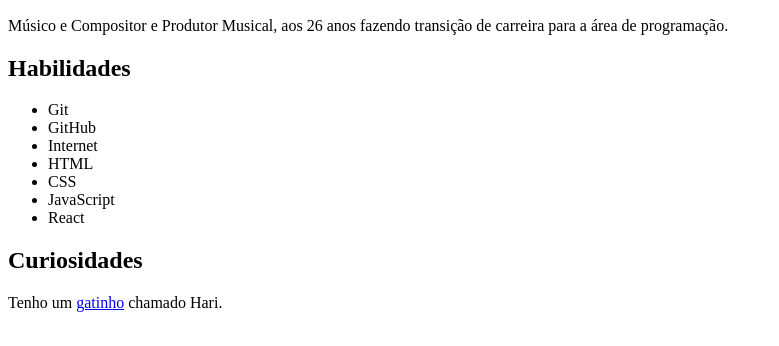
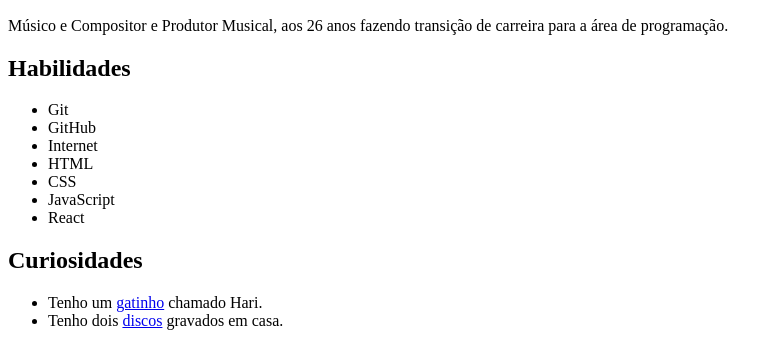
Before and after one commit to lucasrodrigges/lucasrodrigges.github.io, a plain HTML site: page index.html in a window 1280 px wide. Shown: the part 476-822 px from the top of the page, without its empty margins (0-779 px from the left). Drawn offline with Linux system fonts and the light colour scheme.

Commit message:
adicionando informações sobre curiosidades

```diff
--- a/index.html
+++ b/index.html
@@ -26,7 +26,10 @@
       <li>React</li>
     </ul>
     <h2>Curiosidades</h2>
-    <p>Tenho um <a href="https://raw.githubusercontent.com/lucasrodrigges/portfolio/main/images/hari.png"> gatinho</a> chamado Hari.</p>
+    <ul>
+      <li>Tenho um <a href="https://raw.githubusercontent.com/lucasrodrigges/portfolio/main/images/hari.png"> gatinho</a> chamado Hari.</li>
+      <li>Tenho dois <a href="https://open.spotify.com/artist/6US9TwhtKclm6A8sM6VLmm/discography/all" target="_blank">discos</a> gravados em casa.</li>
+    </ul>
 
   </body>
 </html>
```
